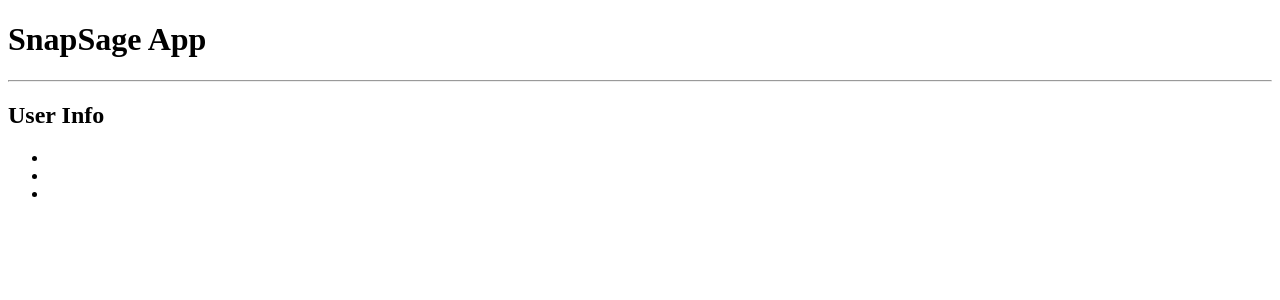
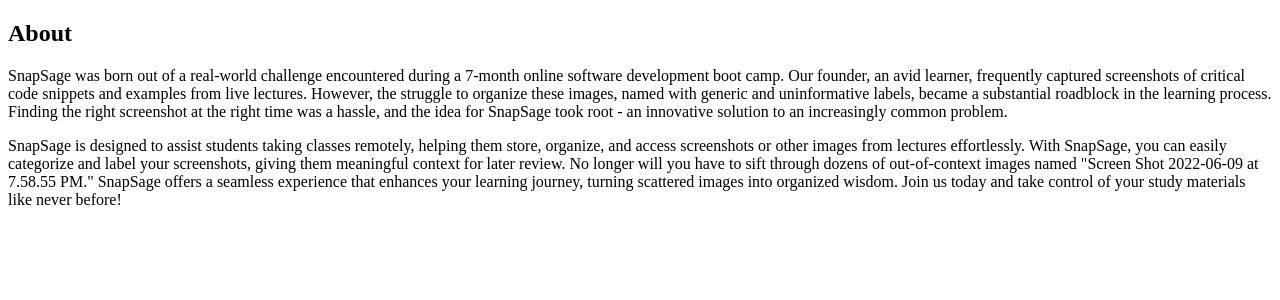
Before and after one commit to felixlee-catcodes/SnapSage-app, a React app: page /#/about in a window 1280 px wide. Shown: the top 300 px of the page. Built offline with nearby package versions, Linux system fonts and the light colour scheme; no server answers; the HTML template or start-up script is replaced by a standard one.

Commit message:
about, collections, collection routes created along with corresponding components

```diff
--- a/package.json
+++ b/package.json
@@ -27,6 +27,7 @@
     "nodemon": "^3.0.1",
     "react": "^18.2.0",
     "react-dom": "^18.2.0",
+    "react-router-dom": "^6.14.2",
     "webpack": "^5.88.2",
     "webpack-cli": "^5.1.4"
   }
--- /dev/null
+++ b/src/Components/About.js
@@ -0,0 +1,32 @@
+import React from 'react';
+
+const About = () => {
+  return (
+    <div>
+      <h2>About</h2>
+      <p>
+        SnapSage was born out of a real-world challenge encountered during a
+        7-month online software development boot camp. Our founder, an avid
+        learner, frequently captured screenshots of critical code snippets and
+        examples from live lectures. However, the struggle to organize these
+        images, named with generic and uninformative labels, became a
+        substantial roadblock in the learning process. Finding the right
+        screenshot at the right time was a hassle, and the idea for SnapSage
+        took root - an innovative solution to an increasingly common problem.
+      </p>
+      <p>
+        SnapSage is designed to assist students taking classes remotely, helping
+        them store, organize, and access screenshots or other images from
+        lectures effortlessly. With SnapSage, you can easily categorize and
+        label your screenshots, giving them meaningful context for later review.
+        No longer will you have to sift through dozens of out-of-context images
+        named "Screen Shot 2022-06-09 at 7.58.55 PM." SnapSage offers a seamless
+        experience that enhances your learning journey, turning scattered images
+        into organized wisdom. Join us today and take control of your study
+        materials like never before!
+      </p>
+    </div>
+  );
+};
+
+export default About;
--- a/src/Components/App.js
+++ b/src/Components/App.js
@@ -1,37 +1,11 @@
 import React, { useEffect, useState } from 'react';
 import axios from 'axios';
+import AuthenticatedApp from './AuthenticatedApp';
 
 const App = () => {
-  const [user, setUser] = useState({});
-  useEffect(() => {
-    const loadUser = async () => {
-      try {
-        const response = await axios.get('/api/felix');
-        setUser(response.data);
-      } catch (ex) {
-        console.log(ex);
-      }
-    };
-    loadUser();
-  }, []);
-  console.log('user', user);
-  console.log('user course(s)', user.courses);
-  console.log(typeof user.courses);
-
-  const { id, username, password } = user;
   return (
     <>
-      <h1>SnapSage App</h1>
-      <hr />
-      <h2>User Info</h2>
-      <ul>
-        <li>{id}</li>
-        <li>{username}</li>
-        <li>{password}</li>
-        {user && user.courses && user.courses[0].name ? (
-          <li>{user.courses[0].name}</li>
-        ) : null}
-      </ul>
+      <AuthenticatedApp />
     </>
   );
 };
--- /dev/null
+++ b/src/Components/AuthenticatedApp.js
@@ -0,0 +1,24 @@
+import React, { useEffect } from 'react';
+import { Routes, Route } from 'react-router-dom';
+import About from './About';
+import Home from './Home';
+import Collections from './Collections';
+import Collection from './Collection';
+
+const AuthenticatedApp = () => {
+  return (
+    <div>
+      <Routes>
+        <Route path="/" element={<Home />} />
+        <Route path="/about" element={<About />} />
+        <Route path="/user/:username/collections" element={<Collections />} />
+        <Route
+          path="/user/:username/collections/:collection"
+          element={<Collection />}
+        />
+      </Routes>
+    </div>
+  );
+};
+
+export default AuthenticatedApp;
--- /dev/null
+++ b/src/Components/Collection.js
@@ -0,0 +1,5 @@
+import React from 'react';
+
+const Collection = () => {};
+
+export default Collection;
--- /dev/null
+++ b/src/Components/Collections.js
@@ -0,0 +1,28 @@
+import React, { useState, useEffect } from 'react';
+import axios from 'axios';
+
+const Collections = () => {
+  const [collections, setCollections] = useState([]);
+  const [user, setUser] = useState({});
+  useEffect(() => {
+    const getUser = async (username) => {
+      const response = await axios.get(`/api/${username}`);
+      setUser(response.data);
+      setCollections(response.data.courses);
+    };
+    getUser('felix');
+  }, []);
+
+  return (
+    <>
+      <h1>Your Collections</h1>
+      <ul>
+        {collections.map((collection) => (
+          <li>{collection.name}</li>
+        ))}
+      </ul>
+    </>
+  );
+};
+
+export default Collections;
--- /dev/null
+++ b/src/Components/Home.js
@@ -0,0 +1,7 @@
+import React from 'react';
+
+const Home = () => {
+  return <h1>SnapSage Home Page (test)</h1>;
+};
+
+export default Home;
--- a/src/index.js
+++ b/src/index.js
@@ -1,7 +1,12 @@
 import React from 'react';
 import { createRoot } from 'react-dom/client';
 import App from './Components/App';
+import { HashRouter } from 'react-router-dom';
 
 const root = createRoot(document.querySelector('#root'));
 
-root.render(<App />);
+root.render(
+  <HashRouter>
+    <App />
+  </HashRouter>
+);
```
Also changed, not shown: 2 other files (tests, documents, lock files or other folders).
